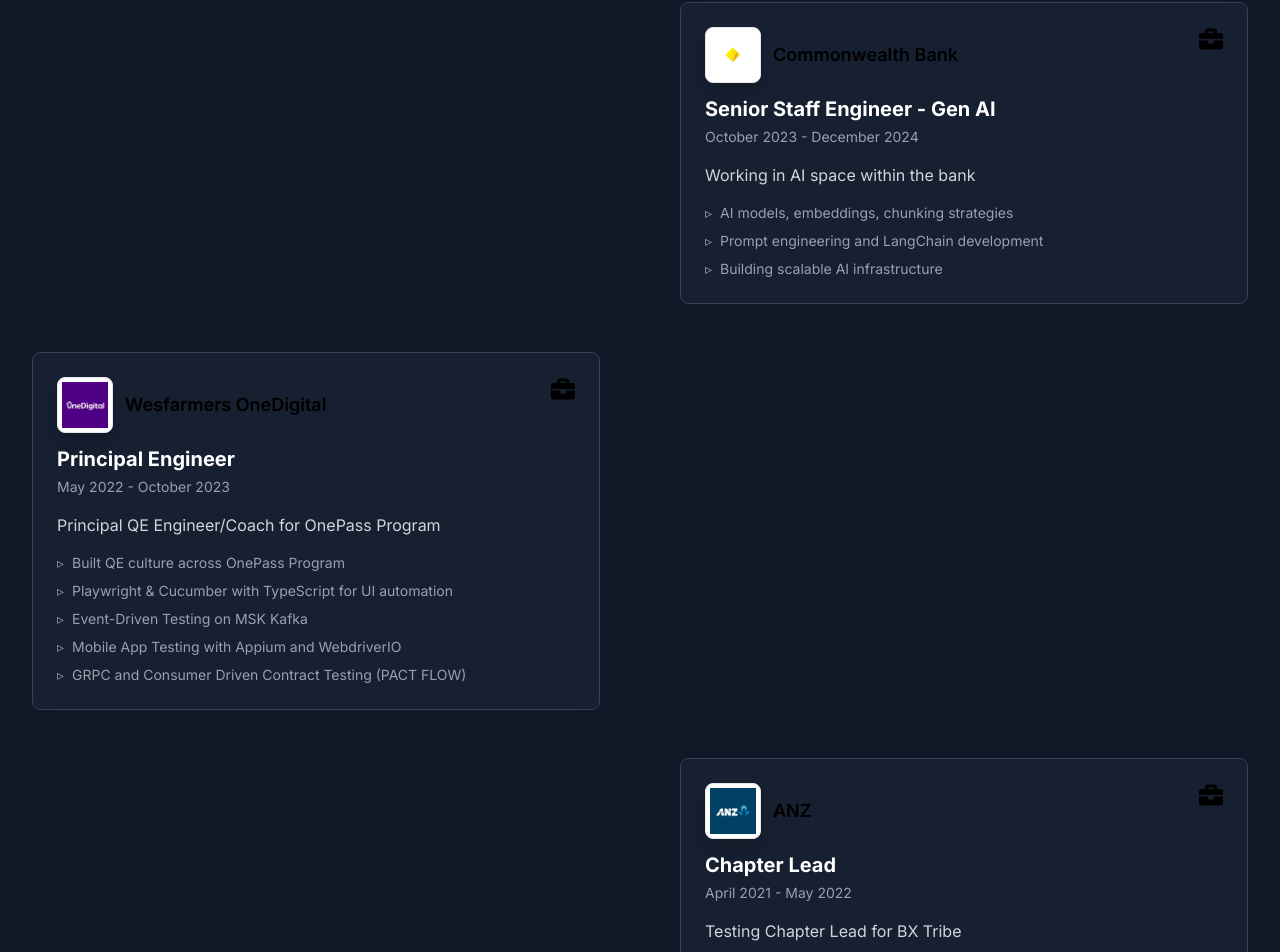
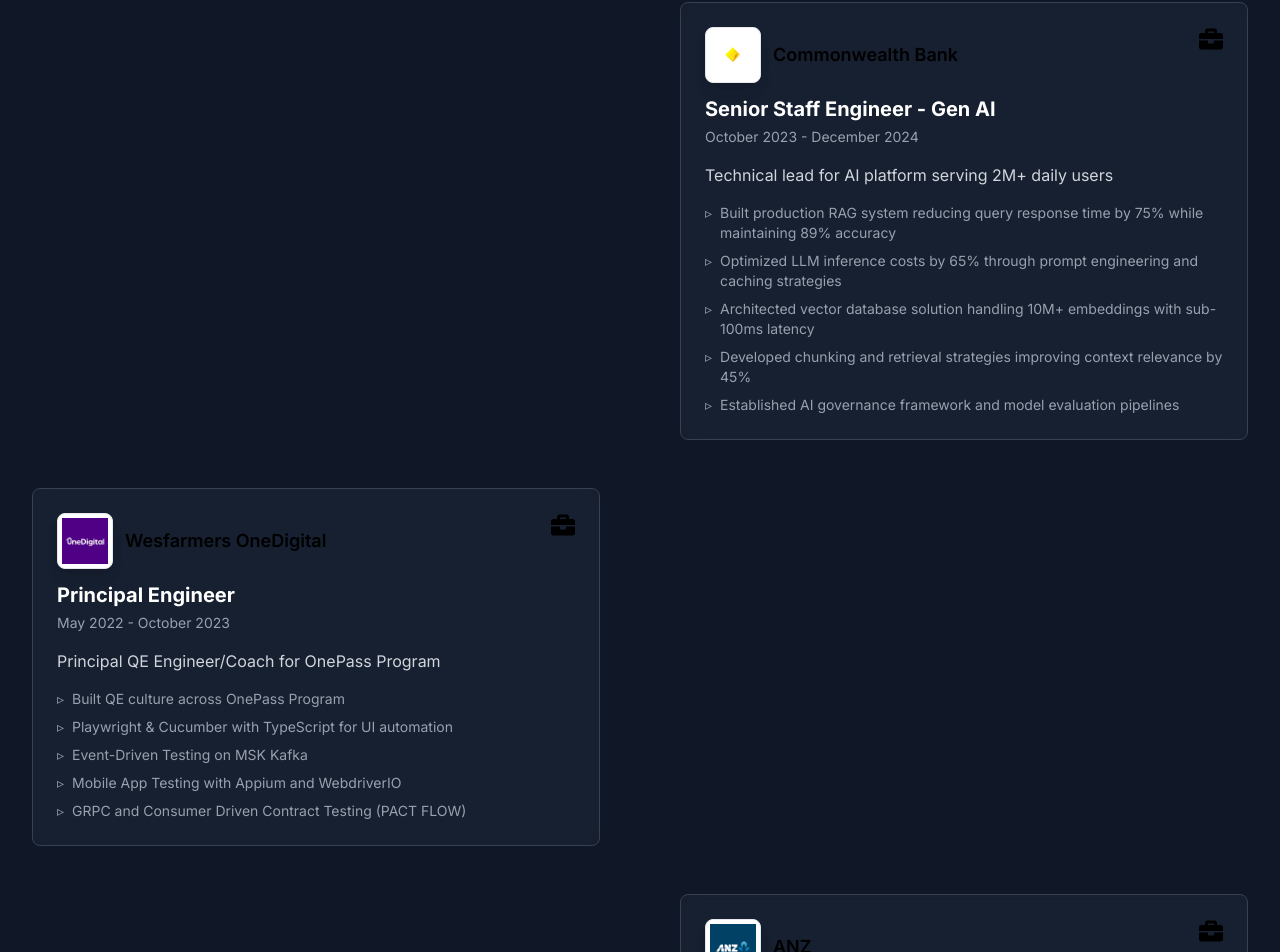
Before and after one commit to manishmitra017/my-resume, a Next.js app: page / in a window 1280 px wide. Shown: the part 3682-4634 px from the top of the page. Built offline with nearby package versions, Linux system fonts and the light colour scheme.

Commit message:
chore: more changes

```diff
--- a/components/Experience.tsx
+++ b/components/Experience.tsx
@@ -29,11 +29,13 @@ const Experience = () => {
         {
           title: "Senior Staff Engineer - Gen AI",
           period: "October 2023 - December 2024",
-          description: "Working in AI space within the bank",
+          description: "Technical lead for AI platform serving 2M+ daily users",
           highlights: [
-            "AI models, embeddings, chunking strategies",
-            "Prompt engineering and LangChain development",
-            "Building scalable AI infrastructure",
+            "Built production RAG system reducing query response time by 75% while maintaining 89% accuracy",
+            "Optimized LLM inference costs by 65% through prompt engineering and caching strategies",
+            "Architected vector database solution handling 10M+ embeddings with sub-100ms latency",
+            "Developed chunking and retrieval strategies improving context relevance by 45%",
+            "Established AI governance framework and model evaluation pipelines",
           ],
         },
       ],
```
